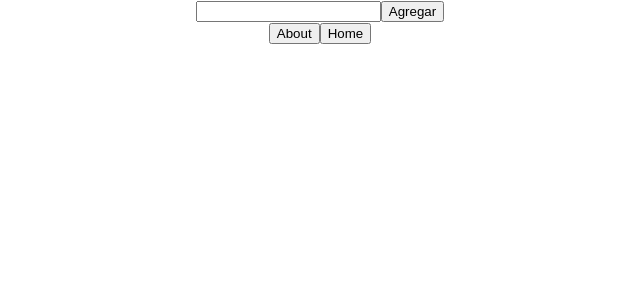
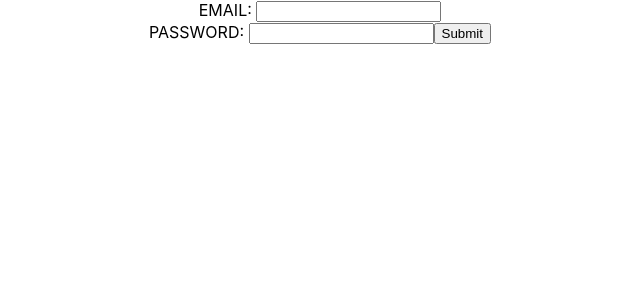
Before and after one commit to FacundoPucheta/Rick_and_Morty, a React (Create React App) app: page / in a window 1280 px wide. Before the commit this address had no page. Shown: the top 300 px of the page, without its empty margins (320-960 px from the left). Built offline with nearby package versions, Linux system fonts and the light colour scheme; the HTML template or start-up script is replaced by a standard one.

Commit message:
Modificación a la visibilidad de la NavBar

```diff
--- a/src/App.js
+++ b/src/App.js
@@ -1,23 +1,24 @@
 import './App.css';
-import Cards from './components/Cards.jsx';
-import Nav from './components/Nav';
+import Cards from './components/Cards/Cards.jsx';
+import Nav from './components/Nav/Nav';
 import { useState } from 'react';
 import axios from 'axios';
-import { Routes, Route } from 'react-router-dom';
-import About from './components/About';
-import Detail from './components/Detail';
+import { Routes, Route, useLocation } from 'react-router-dom';
+import About from './components/About/About';
+import Detail from './components/Detail/Detail';
+import Form from './components/Form/Form';
 
 // cambiar en onsearch y en el componente Detail
-// const URL_BASE = 'blablablablablabalabl';
-// const API_KEY = ' blablablabalblalla';
 // reemplazar en axios (`${URL_BASE}${id}?key=${API_KEY}`)
+const URL_BASE = 'https://be-a-rym.up.railway.app/api/character';
+const API_KEY = '801572c236c6.d06f329bd8c71dd3a937';
 
 function App() {
 
    const [characters, setCharacters] = useState([]);
 
    const onSearch = (id) => {
-      axios(`https://rickandmortyapi.com/api/character/${id}`)
+      axios(`${URL_BASE}/${id}?key=${API_KEY}`)
       .then (({data}) => {
         if (data.name) {
           setCharacters((oldChars) => [...oldChars, data]);
@@ -28,15 +29,24 @@ function App() {
    }
 
    const onClose = (id) => {
+
       const charactersFilter = characters.filter(character =>
-         character.id !== Number(id))
+         character.id !== id)
       setCharacters(charactersFilter)
+
    }
 
+   const location = useLocation().pathname;
+
+
+
    return (
+
       <div className='App'>
-         <Nav onSearch={onSearch} />
+
+         {location !== '/' && <Nav onSearch={onSearch} />}
          <Routes>
+            <Route path='/' element={<Form/>} />
             <Route path='/home' element={<Cards characters={characters} onClose={onClose} />} />
             <Route path='/about' element={<About/>} />
             <Route path='/detail/:id' element={<Detail/>} />
--- a/src/components/Card.jsx
+++ b/src/components/Card/Card.jsx
@@ -3,7 +3,7 @@ import { Link } from 'react-router-dom';
 
 const Card = ({id, name, status, species, gender, origin, onClose, image}) => {
 
-
+console.log(id);
 
    return (
       <div>
--- a/src/components/Cards.jsx
+++ b/src/components/Cards/Cards.jsx
@@ -1,4 +1,4 @@
-import Card from './Card';
+import Card from '../Card/Card';
 
 
 const Cards = ({characters, onClose}) => {
--- a/src/components/Detail.jsx
+++ b/src/components/Detail/Detail.jsx
@@ -3,6 +3,8 @@ import { useParams } from 'react-router-dom';
 import { useState, useEffect} from 'react';
 
 // put here the const for API_KEy and URL :) => this to modify the axios call
+const URL_BASE = 'https://be-a-rym.up.railway.app/api/character';
+const API_KEY = '801572c236c6.d06f329bd8c71dd3a937';
 
 const Detail = () => {
 
@@ -10,7 +12,7 @@ const Detail = () => {
     const {id} = useParams();
 
     useEffect(() => {
-        axios(`https://rickandmortyapi.com/api/character/${id}`).then(({ data }) => {
+        axios(`${URL_BASE}/${id}?key=${API_KEY}`).then(({ data }) => {
            if (data.name) {
               setCharacter(data);
            } else {
--- /dev/null
+++ b/src/components/Form/Form.jsx
@@ -0,0 +1,18 @@
+const Form = () => {
+
+
+    return (
+        <form>
+            {/* aca puede ir alguna imagen cuando hagas estilos para que quede piola */}
+        <label htmlFor="email">EMAIL: </label>
+        <input type="email" />
+        <br></br>
+        <label htmlFor="password">PASSWORD: </label>
+        <input type="text" />
+
+        <button>Submit</button>
+        </form>
+    )
+}
+
+export default Form;
--- a/src/components/Nav.jsx
+++ b/src/components/Nav/Nav.jsx
@@ -1,4 +1,4 @@
-import SearchBar from "./SearchBar";
+import SearchBar from "../SearchBar/SearchBar";
 import { Link, NavLink } from "react-router-dom";
 
 const Nav = ({onSearch}) => {
```
Also changed, not shown: src/components/About/About.jsx (renamed from src/components/About.jsx), src/components/SearchBar/SearchBar.jsx (renamed from src/components/SearchBar.jsx).
